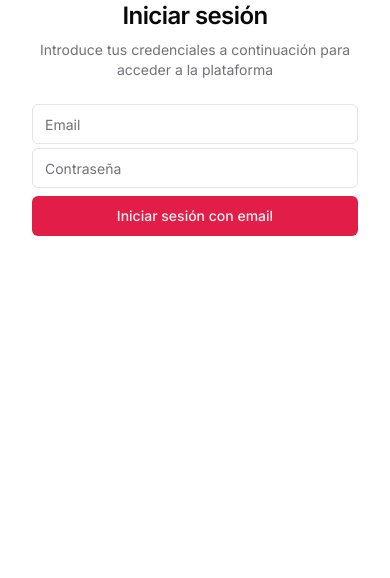
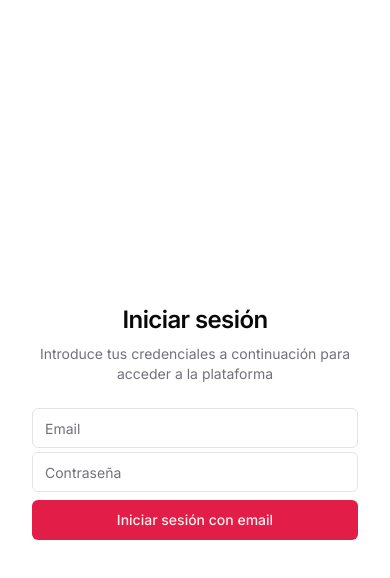
Before and after one commit to KFuee/magna-web, a Next.js app: page /authentication/sign-in in a window 390 px wide. Shown: the top 578 px of the page. Built offline with nearby package versions, Linux system fonts and the light colour scheme.

Commit message:
fix: posicionamiento elementos mobile en sign-in

```diff
--- a/app/authentication/sign-in/page.tsx
+++ b/app/authentication/sign-in/page.tsx
@@ -34,7 +34,7 @@ export default function SignInPage() {
             </blockquote>
           </div>
         </div>
-        <div className="lg:p-8">
+        <div className="lg:p-8 h-full flex items-center justify-center">
           <div className="mx-auto flex w-full flex-col justify-center space-y-6 sm:w-[350px]">
             <div className="flex flex-col space-y-2 text-center">
               <h1 className="text-2xl font-semibold tracking-tight">
```
